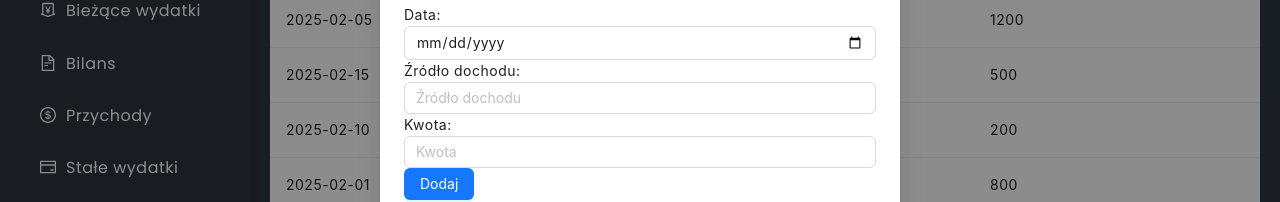
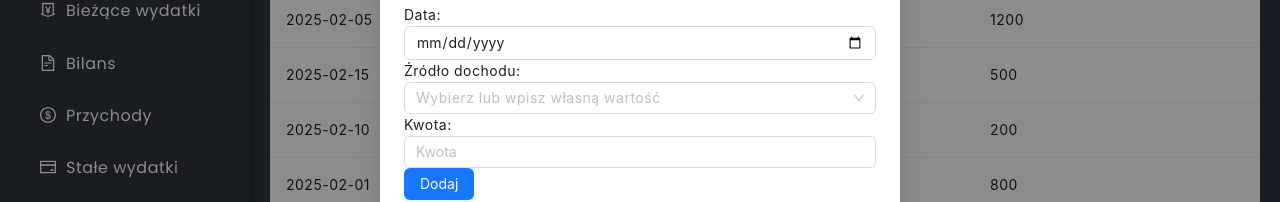
Before and after one commit to Kris87M/home-funds, a React (Create React App) app: page /income in a window 1280 px wide. Both pictures are taken after a click on the button "Dodaj nowy przychód". Shown: the part 148-350 px from the top of the page. Built offline with nearby package versions, Linux system fonts and the light colour scheme; data requests are answered from the project's data file.

Commit message:
Add select-input form field

```diff
--- a/src/components/IncomeForm/IncomeForm.js
+++ b/src/components/IncomeForm/IncomeForm.js
@@ -2,6 +2,45 @@ import { Formik, Form, Field, ErrorMessage } from "formik";
 import { Select, Input, Button } from "antd";
 
 const IncomeForm = () => {
+    const { Option } = Select; // Wyodrębniamy `Option` do użycia w Select
+
+    const CustomSelect = ({ field, form, options }) => {
+        const handleChange = (value) => {
+            form.setFieldValue(field.name, value); // Ustawienie wartości w Formik
+        }
+
+        return (
+            <Select
+                showSearch
+                allowClear
+                style={{ width: "100%" }}
+                placeholder="Wybierz lub wpisz własną wartość"
+                onChange={handleChange}
+                onBlur={() => form.setFieldTouched(field.name, true)}
+                dropdownRender={(menu) => (
+                    <>
+                        {menu}
+                        <div style={{ display: "flex", padding: 8 }}>
+                            <Input
+                                placeholder="Wpisz własną wartość"
+                                onPressEnter={(e) => {
+                                    form.setFieldValue(field.name, e.target.value);
+                                    e.stopPropagation();
+                                }}
+                            />
+                        </div>
+                    </>
+                )}
+            >
+                {options.map((option) => (
+                    <Option key={option} value={option}>
+                        {option}
+                    </Option>
+                ))}
+            </Select>
+        )
+    };
+
     return (
         <Formik
             initialValues={{ date: "", source: "", amount: "" }}
@@ -19,9 +58,11 @@ const IncomeForm = () => {
                 <ErrorMessage name="date" component="div" style={{ color: "red" }} />
 
                 <label>Źródło dochodu:</label>
-                <Field name="source">
-                    {({ field }) => <Input {...field} type="text" placeholder="Źródło dochodu" />}
-                </Field>
+                <Field
+                    name="source"
+                    component={CustomSelect}
+                    options={["Opcja 1", "Opcja 2", "Opcja 3"]}
+                />
                 <ErrorMessage name="source" component="div" style={{ color: "red" }} />
 
                 <label>Kwota:</label>
```
